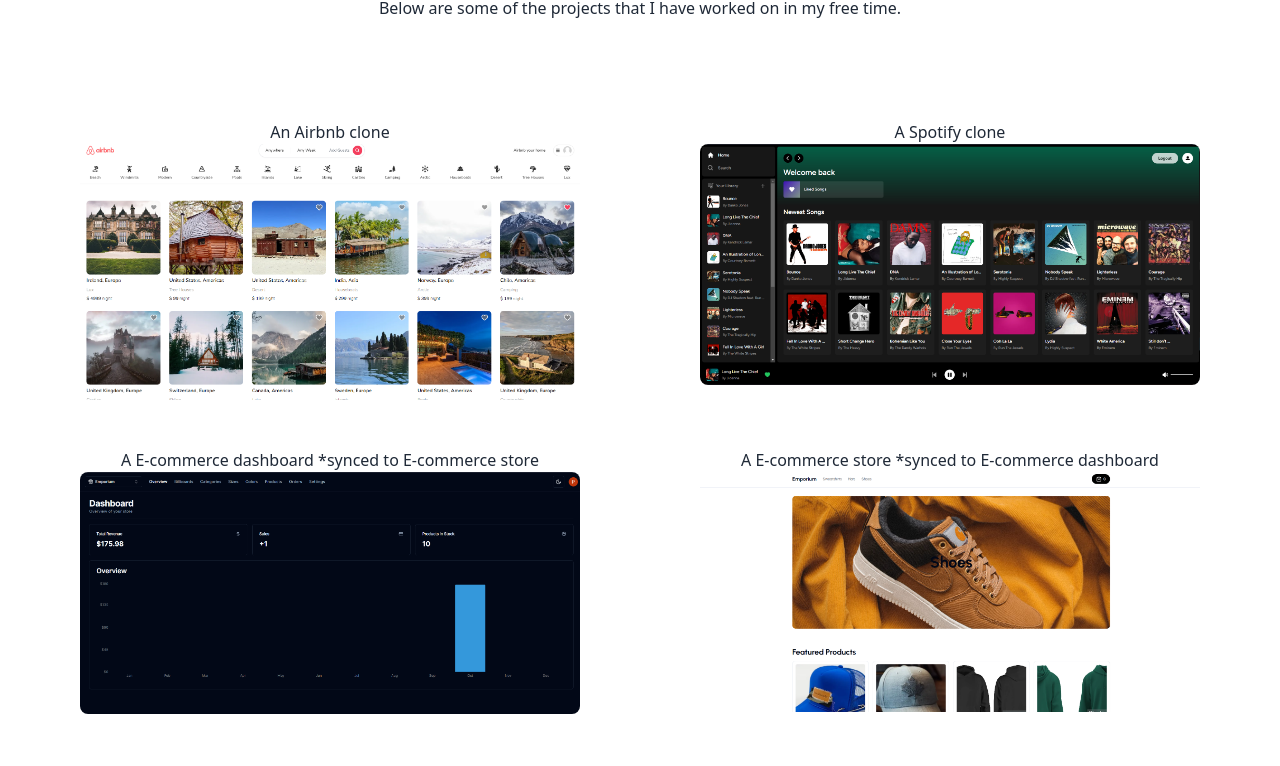
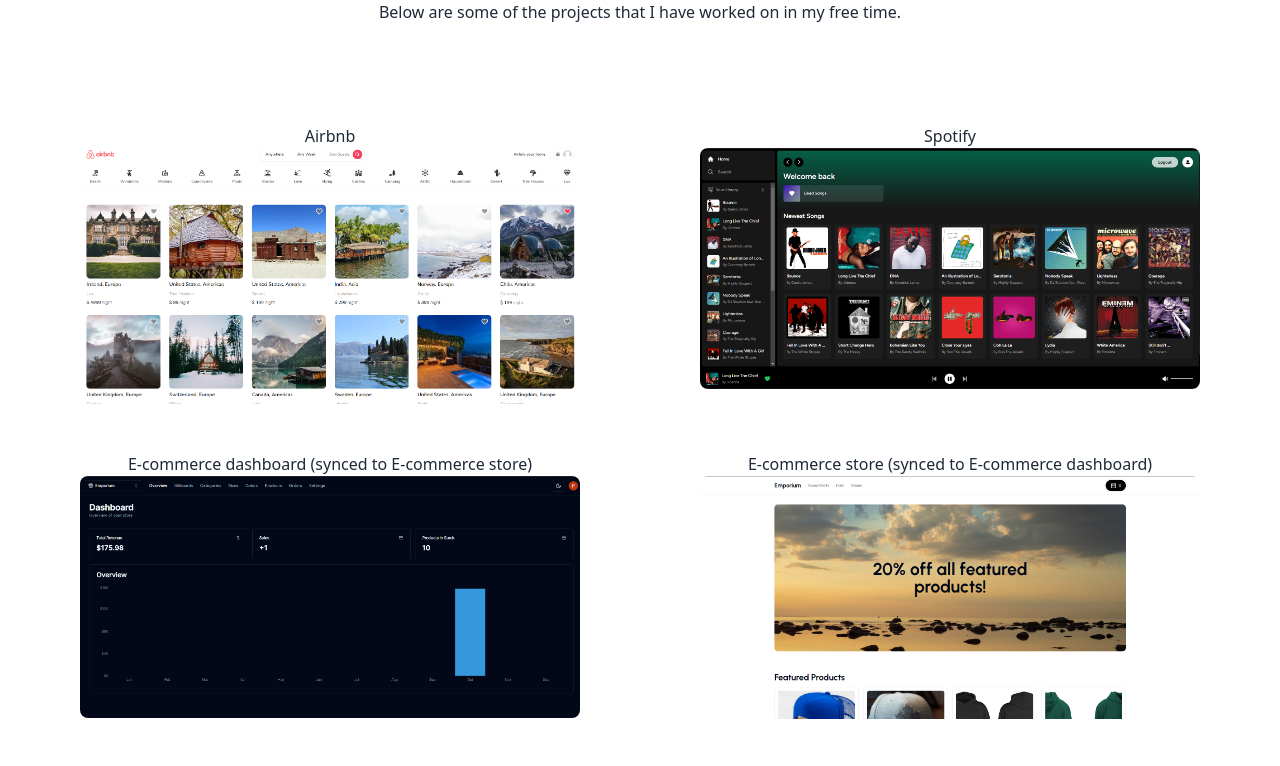
Before and after one commit to pjleb90/portfolio, a Next.js app: page / in a window 1280 px wide. Shown: the part 2037-2803 px from the top of the page. Built offline with nearby package versions, Linux system fonts and the light colour scheme.

Commit message:
cosmetic changes

```diff
--- a/components/about.tsx
+++ b/components/about.tsx
@@ -4,7 +4,7 @@
     return (
         <section>
             <div className="text-center p-10">
-              <h3 className=' text-3xl py-1'>More about me</h3>
+              <h3 className=' text-4xl py-1'>About me</h3>
               <p className='text-md py-2 leading-8 text-gray-800 dark:text-white'>
                 During my courses for <span className="text-teal-500">data analytics</span>, I discovered that I was most
                 engaged when learning <span className="text-teal-500">R</span> and <span className="text-teal-500">sql</span>.
@@ -29,7 +29,8 @@
                 <Image src="/images/design.png"
                   width={100} height={100}
                   alt='a hashtag icon'
-                style={{margin: "auto", }}/>
+                  style={{margin: "auto", }}
+                />
                 <p className='py-2'>
                   Creating responsive and accessible designs <br></br>suited for your project needs.
                 </p>
@@ -43,7 +44,8 @@
                 <Image src="/images/code.png"
                   width={100} height={100}
                   alt='a design icon'
-                style={{margin: "auto", }}/>
+                  style={{margin: "auto", }}
+                />
                 <p className='py-2'>
                   Do you have an idea for your next great website?
                   <br></br>Let&#39;s make it a reality!
@@ -58,7 +60,8 @@
                 <Image src="/images/consulting.png"
                   width={100} height={100}
                   alt='a consulting icon'
-                style={{margin: "auto", }}/>
+                  style={{margin: "auto", }}
+                />
                 <p className='py-2'>
                   Have a current website that you&#39;re not happy with?
                   <br></br>I&#39;ll do my best to bring it to a level that meets your needs.
--- a/components/portfolio.tsx
+++ b/components/portfolio.tsx
@@ -12,7 +12,7 @@
             <div className='flex flex-col gap-10 py-10 lg:flex-row lg: flex-wrap'>
               <div className="basis-1/3 flex-1">
                 <a href="https://rental-app-ebon.vercel.app/" target="_blank" rel="noopener noreferrer">
-                  <p className="text-center text-gray-800 dark:text-white mt-2">An Airbnb clone</p>
+                  <p className="text-center text-gray-800 dark:text-white mt-2">Airbnb</p>
                   <Image src="/images/web1.png" className='rounded-lg object-cover'
                     width={500} height={500}
                     alt='an image of a portfolio project'
@@ -22,7 +22,7 @@
               </div>
               <div className="basis-1/3 flex-1">
                 <a href="https://music-player-blush-ten.vercel.app/" target="_blank" rel="noopener noreferrer">
-                  <p className="text-center text-gray-800 dark:text-white mt-2">A Spotify clone</p>
+                  <p className="text-center text-gray-800 dark:text-white mt-2">Spotify</p>
                   <Image src="/images/web2.png" className='rounded-lg object-cover'
                     width={500} height={500}
                     alt='a dog'
@@ -32,7 +32,7 @@
               </div>
               <div className="basis-1/3 flex-1">
                 <a href="https://e-comm-dashboard-five.vercel.app/" target="_blank" rel="noopener noreferrer">
-                  <p className="text-center text-gray-800 dark:text-white mt-2">A E-commerce dashboard *synced to E-commerce store</p>
+                  <p className="text-center text-gray-800 dark:text-white mt-2">E-commerce dashboard (synced to E-commerce store)</p>
                   <Image src="/images/web3.png" className='rounded-lg object-cover'
                     width={500} height={500}
                     alt='an image of a portfolio project'
@@ -42,7 +42,7 @@
               </div>
               <div className="basis-1/3 flex-1">
                 <a href="https://e-comm-store-git-main-pjleb90.vercel.app/" target="_blank" rel="noopener noreferrer">
-                  <p className="text-center text-gray-800 dark:text-white mt-2">A E-commerce store *synced to E-commerce dashboard</p>
+                  <p className="text-center text-gray-800 dark:text-white mt-2">E-commerce store (synced to E-commerce dashboard)</p>
                   <Image src="/images/web4.png" className='rounded-lg object-cover'
                     width={500} height={500}
                     alt='an image of a portfolio project'
@@ -52,7 +52,7 @@
               </div>
               <div className="basis-1/3 flex-1">
                 <a href="https://saas-ai-blush.vercel.app/" target="_blank" rel="noopener noreferrer">
-                  <p className="text-center text-gray-800 dark:text-white mt-2">A software as a service - AI site</p>
+                  <p className="text-center text-gray-800 dark:text-white mt-2">Oracle; a software as a service - AI site</p>
                   <Image src="/images/web5.png" className='rounded-lg object-cover'
                     width={500} height={500}
                     alt='an image of a portfolio project'
@@ -62,7 +62,7 @@
               </div>
               <div className="basis-1/3 flex-1">
                 <a href="https://landscaping-temp.vercel.app/" target="_blank" rel="noopener noreferrer">
-                  <p className="text-center text-gray-800 dark:text-white mt-2">A custom landscaping site</p>
+                  <p className="text-center text-gray-800 dark:text-white mt-2">Greater Landscaping; a custom landscaping site</p>
                       <Image src="/images/web6.png" className='rounded-lg object-cover'
                         width={500} height={500}
                         alt='an image of a portfolio project'
```
Also changed, not shown: public/images/web4.png. Lines whose indentation alone changed are shown as unchanged.
